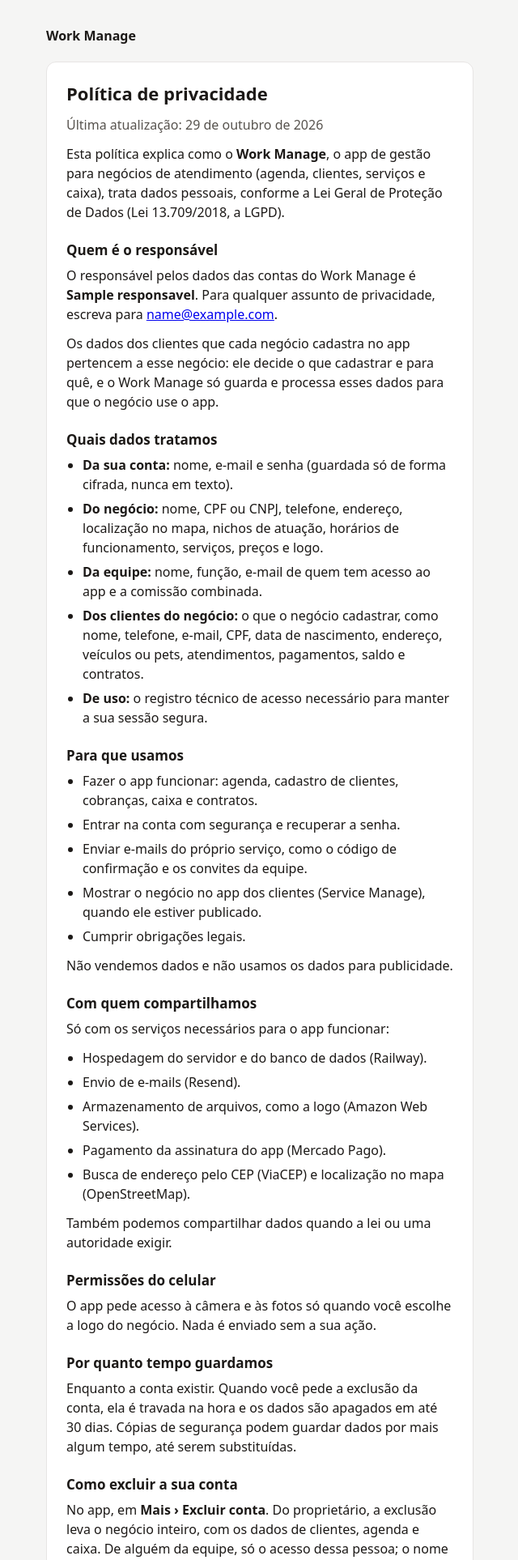
After one commit to Eco-System-Managers/managers, a Django app: template backend/apps_work/paginas/templates/paginas/privacidade.html in a window 1280 px wide. The commit adds this page. Shown: the top 1926 px of the page at 81% size, without its empty margins (319-959 px from the left). Run offline with Django 5.2, Linux system fonts and the light colour scheme; the template is opened without the code that fills it: most values are stand-ins (such as "Sample title", 1, 10 or a date in 2020).

Commit message:
feat(paginas): publica a política de privacidade

```diff
--- a/backend/apps_work/paginas/templates/paginas/base.html
+++ b/backend/apps_work/paginas/templates/paginas/base.html
@@ -4,7 +4,7 @@
   <meta charset="utf-8">
   <meta name="viewport" content="width=device-width, initial-scale=1">
   {# Os links carregam o token na URL: nada disto deve ir para busca. #}
-  <meta name="robots" content="noindex, nofollow">
+  {% block robots %}<meta name="robots" content="noindex, nofollow">{% endblock %}
   <title>{% block titulo %}Work Manage{% endblock %}</title>
   <style>
     :root {
@@ -45,6 +45,9 @@
     }
     button.secundario { margin-top: 12px; color: var(--suave); background: transparent; border: 1px solid var(--borda); }
     .corpo { margin-top: 16px; padding-top: 16px; border-top: 1px solid var(--borda); max-height: 60vh; overflow: auto; }
+    h2 { font-size: 1.0625rem; line-height: 1.3; margin: 24px 0 8px; }
+    ul { margin: 0 0 12px; padding-left: 20px; }
+    li { margin-bottom: 6px; }
     code {
       font-size: 1rem; padding: 2px 6px; word-break: break-all;
       background: var(--fundo); border: 1px solid var(--borda); border-radius: 6px;
--- /dev/null
+++ b/backend/apps_work/paginas/templates/paginas/privacidade.html
@@ -0,0 +1,99 @@
+{% extends "paginas/base.html" %}
+{% block titulo %}Política de privacidade — Work Manage{% endblock %}
+{% block robots %}{% endblock %}
+{% block conteudo %}
+  <h1>Política de privacidade</h1>
+  <p class="suave">Última atualização: 29 de outubro de 2026</p>
+
+  <p>
+    Esta política explica como o <strong>Work Manage</strong>, o app de gestão para
+    negócios de atendimento (agenda, clientes, serviços e caixa), trata dados pessoais,
+    conforme a Lei Geral de Proteção de Dados (Lei 13.709/2018, a LGPD).
+  </p>
+
+  <h2>Quem é o responsável</h2>
+  <p>
+    O responsável pelos dados das contas do Work Manage é <strong>{{ responsavel }}</strong>.
+    {% if email %}Para qualquer assunto de privacidade, escreva para <a href="mailto:{{ email }}">{{ email }}</a>.{% endif %}
+  </p>
+  <p>
+    Os dados dos clientes que cada negócio cadastra no app pertencem a esse negócio:
+    ele decide o que cadastrar e para quê, e o Work Manage só guarda e processa esses
+    dados para que o negócio use o app.
+  </p>
+
+  <h2>Quais dados tratamos</h2>
+  <ul>
+    <li><strong>Da sua conta:</strong> nome, e-mail e senha (guardada só de forma cifrada, nunca em texto).</li>
+    <li><strong>Do negócio:</strong> nome, CPF ou CNPJ, telefone, endereço, localização no mapa, nichos de atuação, horários de funcionamento, serviços, preços e logo.</li>
+    <li><strong>Da equipe:</strong> nome, função, e-mail de quem tem acesso ao app e a comissão combinada.</li>
+    <li><strong>Dos clientes do negócio:</strong> o que o negócio cadastrar, como nome, telefone, e-mail, CPF, data de nascimento, endereço, veículos ou pets, atendimentos, pagamentos, saldo e contratos.</li>
+    <li><strong>De uso:</strong> o registro técnico de acesso necessário para manter a sua sessão segura.</li>
+  </ul>
+
+  <h2>Para que usamos</h2>
+  <ul>
+    <li>Fazer o app funcionar: agenda, cadastro de clientes, cobranças, caixa e contratos.</li>
+    <li>Entrar na conta com segurança e recuperar a senha.</li>
+    <li>Enviar e-mails do próprio serviço, como o código de confirmação e os convites da equipe.</li>
+    <li>Mostrar o negócio no app dos clientes (Service Manage), quando ele estiver publicado.</li>
+    <li>Cumprir obrigações legais.</li>
+  </ul>
+  <p>Não vendemos dados e não usamos os dados para publicidade.</p>
+
+  <h2>Com quem compartilhamos</h2>
+  <p>Só com os serviços necessários para o app funcionar:</p>
+  <ul>
+    <li>Hospedagem do servidor e do banco de dados (Railway).</li>
+    <li>Envio de e-mails (Resend).</li>
+    <li>Armazenamento de arquivos, como a logo (Amazon Web Services).</li>
+    <li>Pagamento da assinatura do app (Mercado Pago).</li>
+    <li>Busca de endereço pelo CEP (ViaCEP) e localização no mapa (OpenStreetMap).</li>
+  </ul>
+  <p>Também podemos compartilhar dados quando a lei ou uma autoridade exigir.</p>
+
+  <h2>Permissões do celular</h2>
+  <p>
+    O app pede acesso à câmera e às fotos só quando você escolhe a logo do negócio.
+    Nada é enviado sem a sua ação.
+  </p>
+
+  <h2>Por quanto tempo guardamos</h2>
+  <p>
+    Enquanto a conta existir. Quando você pede a exclusão da conta, ela é travada na
+    hora e os dados são apagados em até 30 dias. Cópias de segurança podem guardar
+    dados por mais algum tempo, até serem substituídas.
+  </p>
+
+  <h2>Como excluir a sua conta</h2>
+  <p>
+    No app, em <strong>Mais › Excluir conta</strong>. Do proprietário, a exclusão leva o
+    negócio inteiro, com os dados de clientes, agenda e caixa. De alguém da equipe, só
+    o acesso dessa pessoa; o nome continua no histórico de atendimentos do negócio.
+    Entrar de novo antes dos 30 dias cancela o pedido.
+  </p>
+
+  <h2>Seus direitos</h2>
+  <p>
+    Pela LGPD, você pode pedir a confirmação de que tratamos seus dados, o acesso a
+    eles, a correção, a exclusão, a portabilidade e informações sobre o compartilhamento.
+    {% if email %}Faça o pedido pelo e-mail <a href="mailto:{{ email }}">{{ email }}</a>.{% endif %}
+    Se você é cliente de um negócio que usa o Work Manage, fale primeiro com o
+    próprio negócio, que é quem cuida dos seus dados.
+  </p>
+
+  <h2>Segurança</h2>
+  <p>
+    A comunicação com o app é criptografada (HTTPS), as senhas são guardadas cifradas
+    e os dados de cada negócio ficam separados dos demais.
+  </p>
+
+  <h2>Crianças</h2>
+  <p>O Work Manage é feito para negócios e não é destinado a menores de 18 anos.</p>
+
+  <h2>Mudanças nesta política</h2>
+  <p>
+    Se esta política mudar, a data no topo será atualizada. Mudanças importantes serão
+    avisadas no app.
+  </p>
+{% endblock %}
--- a/backend/apps_work/paginas/urls.py
+++ b/backend/apps_work/paginas/urls.py
@@ -1,6 +1,6 @@
 from django.urls import path
 
-from .views import ContratoView, ConviteView, RetornoPagamentoView
+from .views import ContratoView, ConviteView, PrivacidadeView, RetornoPagamentoView
 
 # Os caminhos são os de core/links.py, sem barra no fim: é como saem nos
 # e-mails e no redirect do checkout.
@@ -8,4 +8,5 @@ urlpatterns = [
     path('convite/<str:token>', ConviteView.as_view(), name='pagina-convite'),
     path('contrato/<str:schema_name>/<uuid:token>', ContratoView.as_view(), name='pagina-contrato'),
     path('app/pagamentos', RetornoPagamentoView.as_view(), name='pagina-pagamentos'),
+    path('privacidade', PrivacidadeView.as_view(), name='pagina-privacidade'),
 ]
--- a/backend/core/settings.py
+++ b/backend/core/settings.py
@@ -391,6 +391,11 @@ MERCADOPAGO_BACK_URL = os.getenv('MERCADOPAGO_BACK_URL', 'https://workmanage.com
 # atualizar o app (ele lê checkout_aberto da assinatura).
 ASSINATURA_ABERTA = os.getenv('ASSINATURA_ABERTA', 'False') == 'True'
 
+# Quem responde pelos dados na política de privacidade (/privacidade) e o
+# e-mail para pedidos da LGPD. As lojas exigem a página publicada.
+PRIVACIDADE_RESPONSAVEL = os.getenv('PRIVACIDADE_RESPONSAVEL', 'Work Manage')
+PRIVACIDADE_EMAIL = os.getenv('PRIVACIDADE_EMAIL', '')
+
 # OpenAPI (drf-spectacular). Título e filtro de rotas vêm de cada produto
 # (core/openapi.py); aqui fica o que vale para os dois.
 SPECTACULAR_SETTINGS = {
```
Also changed, not shown: backend/DEPLOY.md (+1 -0 lines), backend/apps_work/paginas/views.py (+14 -0 lines), backend/tests/test_paginas.py (+16 -0 lines), 1 other file.
